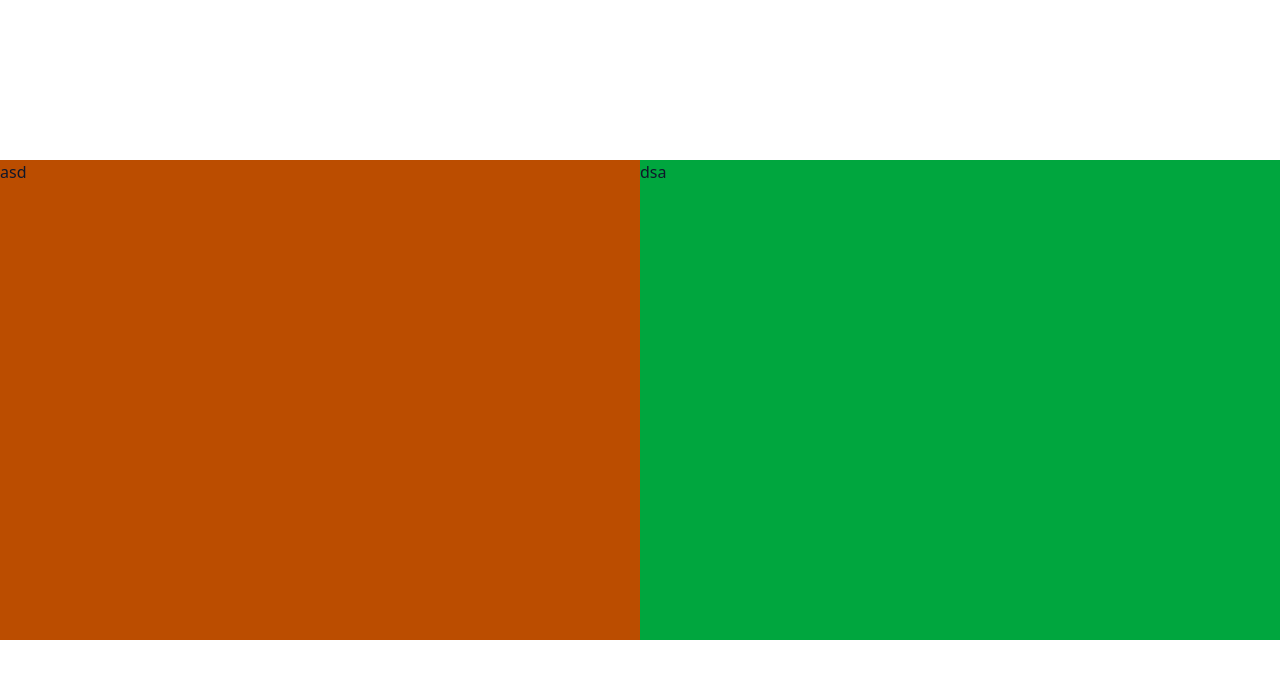
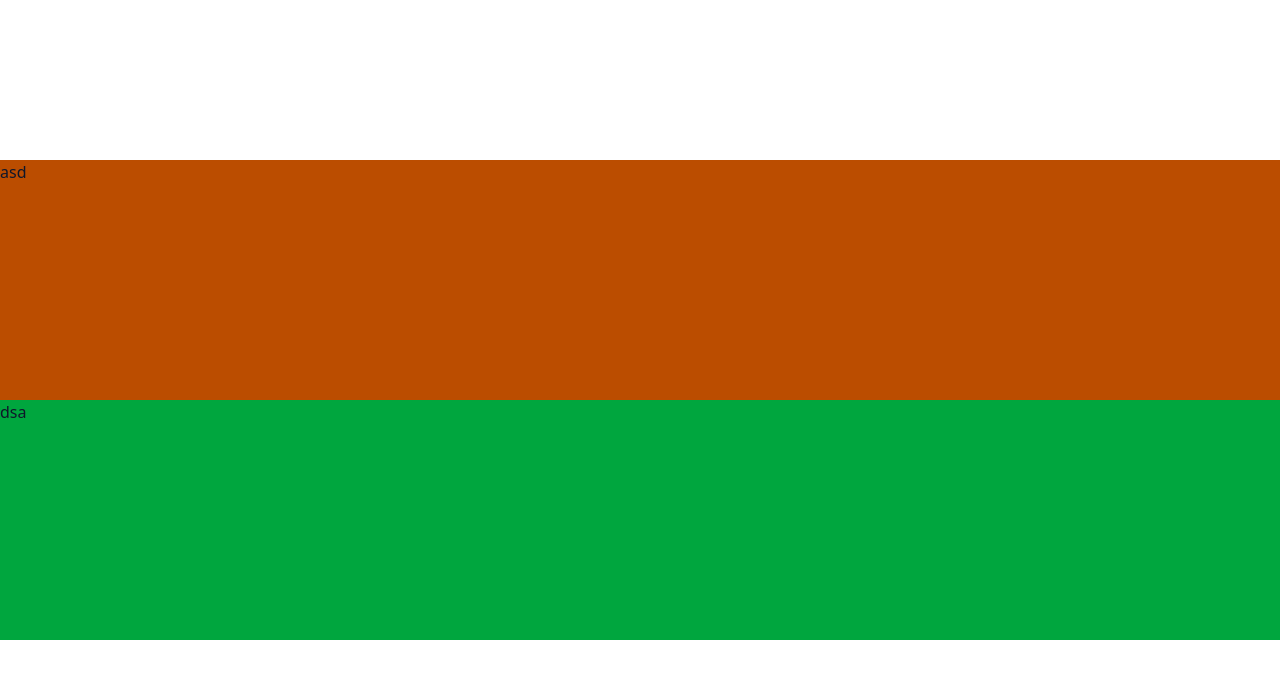
Before and after one commit to GlibMukol/demo, a React (Vite) app in the folder front/: page / in a window 1280 px wide. Shown: the top 678 px of the page. Built offline with nearby package versions, Linux system fonts and the light colour scheme.

Commit message:
add VDirection ui container component

```diff
--- a/front/src/App.tsx
+++ b/front/src/App.tsx
@@ -3,6 +3,7 @@ import Container from "./components/ui/containers/container"
 import TextInput from "./components/ui/containers/TextInput"
 import Panel from "./components/ui/containers/Panel";
 import HDirection from "./components/ui/containers/HDirection";
+import VDirection from "./components/ui/containers/VDirection";
 
 
 function App() {
@@ -14,10 +15,10 @@ function App() {
       <div className="w-full h-screen">
         <Container>
           <div className="w-[80rem] h-[30rem]">
-            <HDirection>
+            <VDirection>
               <div className="h-full w-full bg-amber-700" >asd</div>
               <div className="h-full w-full bg-green-600">dsa</div>
-            </HDirection>
+            </VDirection>
           </div>
 
         </Container>
--- /dev/null
+++ b/front/src/components/ui/containers/VDirection.tsx
@@ -0,0 +1,16 @@
+import { clsx } from "clsx"
+
+type TVDirection = {
+    children: React.ReactNode,
+    styles?: string
+}
+
+const VDirection = ({ children, styles = "" }: TVDirection) => {
+    return (
+        <div className={clsx("relative flex flex-col items-center justify-center h-full w-full", styles)}>
+            {children}
+        </div>
+    )
+}
+
+export default VDirection
```
